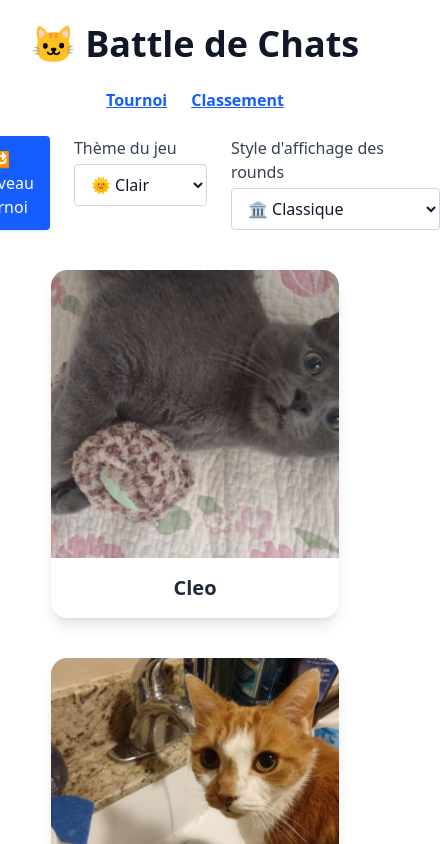
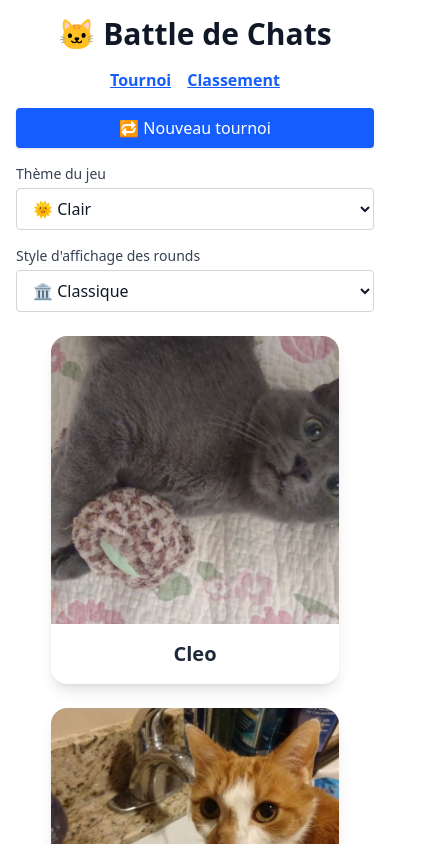
Before and after one commit to Ayatooo/cat-battle, a React (Vite) app: page / in a window 390 px wide. Shown: the top 844 px of the page, 440 px wide, since content can reach past the window. Built offline with nearby package versions, Linux system fonts and the light colour scheme.

Commit message:
:lipstick: Responsive design

```diff
--- a/src/App.jsx
+++ b/src/App.jsx
@@ -99,8 +99,7 @@ export function App() {
 	return (
 		<Router>
 			<div
-        className={`min-h-screen p-6 ${
-          theme === "dark"
+				className={`min-h-screen p-4 sm:p-6 ${theme === "dark"
 					? "bg-gray-900"
 					: theme === "pixel"
 						? "bg-pink-200"
@@ -110,27 +109,24 @@ export function App() {
 				onDragOver={(e) => e.preventDefault()}
 			>
 				<h1
-          className={`text-4xl font-bold text-center mb-6 ${
-            theme === "dark" ? "text-white" : "text-gray-900"
+					className={`text-3xl sm:text-4xl font-bold text-center mb-4 sm:mb-6 ${theme === "dark" ? "text-white" : "text-gray-900"
 						}`}
 				>
 					🐱 Battle de Chats
 				</h1>
 
 				{/* Navigation */}
-        <div className="flex justify-center gap-6 mb-6">
+				<div className="flex justify-center gap-4 sm:gap-6 mb-4 sm:mb-6">
 					<Link
 						to="/"
-            className={`font-semibold underline ${
-              theme === "dark" ? "text-blue-400" : "text-blue-600"
+						className={`font-semibold underline ${theme === "dark" ? "text-blue-400" : "text-blue-600"
 							}`}
 					>
 						Tournoi
 					</Link>
 					<Link
 						to="/classement"
-            className={`font-semibold underline ${
-              theme === "dark" ? "text-blue-400" : "text-blue-600"
+						className={`font-semibold underline ${theme === "dark" ? "text-blue-400" : "text-blue-600"
 							}`}
 					>
 						Classement
@@ -142,19 +138,18 @@ export function App() {
 						path="/"
 						element={
 							<>
-                <div className="flex justify-center gap-6 mb-10">
+								<div className="flex flex-col sm:flex-row justify-center items-center gap-4 sm:gap-6 mb-6 sm:mb-10">
 									<button
-                    className="px-4 py-2 bg-blue-600 text-white rounded shadow hover:bg-blue-700"
+										className="w-full sm:w-auto px-4 py-2 bg-blue-600 text-white rounded shadow hover:bg-blue-700"
 										onClick={() => handleRestart()}
 									>
 										🔁 Nouveau tournoi
 									</button>
 
-                  <div className="flex flex-col">
+									<div className="flex flex-col w-full sm:w-auto">
 										<label
 											htmlFor="theme-select"
-                      className={`text-s mb-1 ${
-                        theme === "dark" ? "text-white" : "text-gray-700"
+											className={`text-sm mb-1 ${theme === "dark" ? "text-white" : "text-gray-700"
 												}`}
 										>
 											Thème du jeu
@@ -163,8 +158,7 @@ export function App() {
 											id="theme-select"
 											value={theme}
 											onChange={(e) => setTheme(e.target.value)}
-                      className={`px-3 py-2 rounded border ${
-                        theme === "dark"
+											className={`w-full sm:w-auto px-3 py-2 rounded border ${theme === "dark"
 												? "bg-gray-800 text-white border-gray-700"
 												: "bg-white text-gray-900 border-gray-300"
 												}`}
@@ -175,11 +169,10 @@ export function App() {
 										</select>
 									</div>
 
-                  <div className="flex flex-col">
+									<div className="flex flex-col w-full sm:w-auto">
 										<label
 											htmlFor="style-select"
-                      className={`text-s mb-1 ${
-                        theme === "dark" ? "text-white" : "text-gray-700"
+											className={`text-sm mb-1 ${theme === "dark" ? "text-white" : "text-gray-700"
 												}`}
 										>
 											Style d'affichage des rounds
@@ -188,8 +181,7 @@ export function App() {
 											id="style-select"
 											value={style}
 											onChange={(e) => setStyle(e.target.value)}
-                      className={`px-3 py-2 rounded border ${
-                        theme === "dark"
+											className={`w-full sm:w-auto px-3 py-2 rounded border ${theme === "dark"
 												? "bg-gray-800 text-white border-gray-700"
 												: "bg-white text-gray-900 border-gray-300"
 												}`}
@@ -206,7 +198,7 @@ export function App() {
 								{catWinner ? (
 									<Winner cat={catWinner} theme={theme} />
 								) : (
-                  <div className="flex justify-center flex-wrap gap-10 mb-16">
+									<div className="flex flex-col sm:flex-row justify-center items-center gap-6 sm:gap-10 mb-8 sm:mb-16">
 										{[catA, catB].map(
 											(cat) =>
 												cat && (
@@ -221,11 +213,13 @@ export function App() {
 									</div>
 								)}
 
+								<div className="overflow-x-auto">
 									<BracketTree
 										brackets={brackets}
 										styleType={style}
 										theme={theme}
 									/>
+								</div>
 							</>
 						}
 					/>
--- a/src/components/Leaderboard.jsx
+++ b/src/components/Leaderboard.jsx
@@ -4,10 +4,9 @@ export const Leaderboard = ({ theme }) => {
 	const stats = getGlobalStats();
 
 	return (
-    <div className="max-w-4xl mx-auto p-6">
+		<div className="max-w-4xl mx-auto p-4 sm:p-6">
 			<h2
-        className={`text-3xl font-bold text-center mb-6 ${
-          theme === "dark" ? "text-white" : "text-gray-900"
+				className={`text-2xl sm:text-3xl font-bold text-center mb-4 sm:mb-6 ${theme === "dark" ? "text-white" : "text-gray-900"
 					}`}
 			>
 				🏆 Classement des Chats
@@ -16,14 +15,15 @@ export const Leaderboard = ({ theme }) => {
 			{stats.length === 0 ? (
 				<p className="text-center text-gray-500">Aucune donnée enregistrée.</p>
 			) : (
+				<div className="overflow-x-auto">
 					<table className="w-full text-left border border-gray-200 rounded overflow-hidden shadow">
 						<thead className="bg-gray-100 dark:bg-gray-400">
 							<tr>
-              <th className="p-3">#</th>
-              <th className="p-3">Chat</th>
-              <th className="p-3">Participations</th>
-              <th className="p-3">Victoires</th>
-              <th className="p-3">Win %</th>
+								<th className="p-2 sm:p-3">#</th>
+								<th className="p-2 sm:p-3">Chat</th>
+								<th className="p-2 sm:p-3 hidden sm:table-cell">Participations</th>
+								<th className="p-2 sm:p-3">Victoires</th>
+								<th className="p-2 sm:p-3">Win %</th>
 							</tr>
 						</thead>
 						<tbody>
@@ -38,28 +38,29 @@ export const Leaderboard = ({ theme }) => {
 												: "bg-gray-50 dark:bg-gray-200 dark:text-black"
 										}
 									>
-                  <td className="p-3 font-semibold">{index + 1}</td>
-                  <td className="p-3 flex items-center gap-3">
+										<td className="p-2 sm:p-3 font-semibold">{index + 1}</td>
+										<td className="p-2 sm:p-3 flex items-center gap-2 sm:gap-3">
 											<img
 												src={cat.image}
 												alt={cat.name}
-                      className="w-10 h-10 rounded-full object-cover border"
+												className="w-8 h-8 sm:w-10 sm:h-10 rounded-full object-cover border"
 											/>
-                    <span>{cat.name}</span>
+											<span className="text-sm sm:text-base">{cat.name}</span>
 										</td>
-                  <td className="p-3">{cat.participations}</td>
-                  <td className="p-3">{cat.wins}</td>
-                  <td className="p-3">{winRate}%</td>
+										<td className="p-2 sm:p-3 hidden sm:table-cell">{cat.participations}</td>
+										<td className="p-2 sm:p-3">{cat.wins}</td>
+										<td className="p-2 sm:p-3">{winRate}%</td>
 									</tr>
 								);
 							})}
 						</tbody>
 					</table>
+				</div>
 			)}
 
-      <div className="mt-8 flex justify-center">
+			<div className="mt-6 sm:mt-8 flex justify-center">
 				<button
-          className="bg-red-600 text-white px-4 py-2 rounded shadow hover:bg-red-700"
+					className="w-full sm:w-auto bg-red-600 text-white px-4 py-2 rounded shadow hover:bg-red-700"
 					onClick={() => {
 						localStorage.removeItem("tournament_history");
 						window.location.reload();
```
Lines whose indentation alone changed are shown as unchanged.
